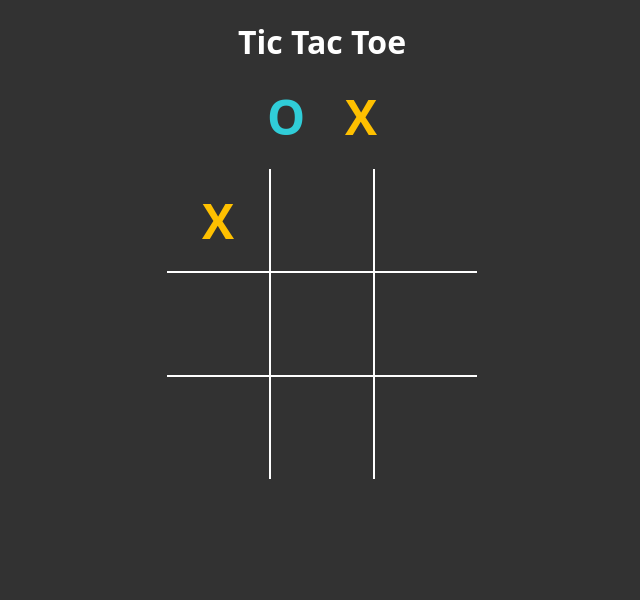
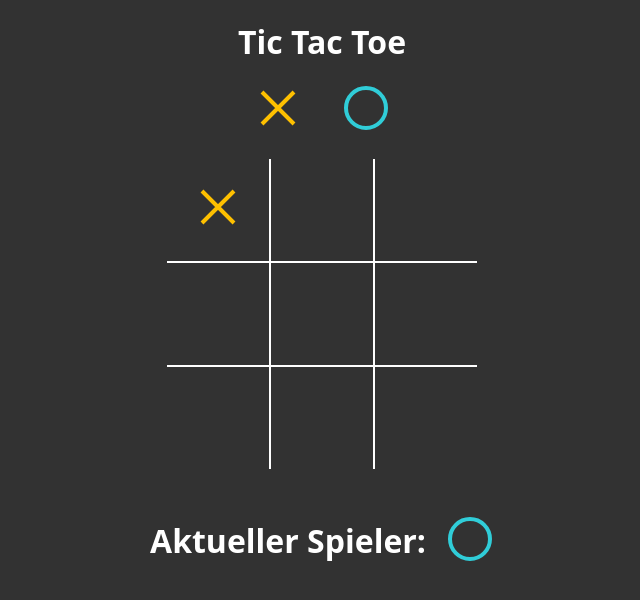
Before and after one commit to MatsStamer/Tic-Tac-Toe-Promt-Engineering, a plain HTML site: page index.html in a window 1280 px wide. Both pictures are taken after a click on the element 536 px from the left and 220 px from the top of the page. Shown: the whole page, without its empty margins (318-958 px from the left). Drawn offline with Linux system fonts and the light colour scheme.

Commit message:
last upload

```diff
--- a/index.html
+++ b/index.html
@@ -10,10 +10,30 @@
 
 <h1>Tic Tac Toe</h1>
 <div class="symbols">
-    <span class="O">O</span>
-    <span class="X">X</span>
+    <span>
+        <svg class="symbol" xmlns="http://www.w3.org/2000/svg" viewBox="0 0 24 24" fill="rgb(254,192,0)">
+            <path d="M4 4L20 20M20 4L4 20" stroke="rgb(254,192,0)" stroke-width="2" />
+        </svg>
+    </span>
+    <span>
+        <svg class="symbol" xmlns="http://www.w3.org/2000/svg" viewBox="0 0 24 24" fill="rgb(254,192,0)">
+            <circle cx="12" cy="12" r="10" stroke="rgb(48,205,216)" stroke-width="2" fill="none"/>
+        </svg>
+    </span>
 </div>
-<div id="content"></div>
-    <script src="script.js"></script>
+<div id="content">
+
+</div>
+<div class="symbols">
+    <div id="winnerSymbolDisplay"></div>
+    <div id="winnerMessage"></div>
+</div>
+<div class="current-player" id="currentPlayerDisplay">
+    <h1>Aktueller Spieler:</h1>
+    <span id="currentSymbolDisplay"></span>
+</div>
+
+
+    <script src="script.js" defer></script>
 </body>
 </html>
--- a/script.js
+++ b/script.js
@@ -1,18 +1,12 @@
-let fields = [
-    null,
-    null,
-    null,
-    null,
-    null,
-    null,
-    null,
-    null,
-    null
-];
+let fields = Array(9).fill(null);
+let currentPlayer = 'X';
+const contentElement = document.getElementById('content');
+const currentPlayerDisplay = document.getElementById('currentPlayerDisplay');
+const currentSymbolDisplay = document.getElementById('currentSymbolDisplay');
+const winnerMessage = document.getElementById('winnerMessage');
+const winnerSymbolDisplay = document.getElementById('winnerSymbolDisplay');
 
-let currentPlayer = 'X';
-
-function init(){
+function init() {
     render();
 }
 
@@ -21,24 +15,77 @@ function render() {
     for (let i = 0; i < 3; i++) {
         html += '<tr>';
         for (let j = 0; j < 3; j++) {
-            const index = i * 3 + j; // Berechnung des Index
-            const cellContent = fields[index] !== null ? `<span class="${fields[index]}">${fields[index]}</span>` : '';
-            html += `<td onclick="cellClicked(${index})">${cellContent}</td>`;
+            const k = i * 3 + j;
+            const cellContent = fields[k] !== null ? getSymbol(fields[k]) : '';
+            html += `<td onclick="cellClicked(${k})">${cellContent}</td>`;
         }
         html += '</tr>';
     }
     html += '</table>';
-    document.getElementById('content').innerHTML = html;
+    contentElement.innerHTML = html;
+    if (!checkWinner() && fields.some(field => field === null)) {
+        currentSymbolDisplay.innerHTML = getSymbol(currentPlayer);
+    } else {
+        currentPlayerDisplay.style.display = 'none';
+    }
+}
+
+function getSymbol(player) {
+    if (player === 'X') {
+        return `
+            <svg class="symbol" xmlns="http://www.w3.org/2000/svg" viewBox="0 0 24 24" fill="rgb(254,192,0)">
+                <path d="M4 4L20 20M20 4L4 20" stroke="rgb(254,192,0)" stroke-width="2" />
+            </svg>`;
+    } else if (player === 'O') {
+        return `
+            <svg class="symbol" xmlns="http://www.w3.org/2000/svg" viewBox="0 0 24 24" fill="rgb(254,192,0)">
+                <circle cx="12" cy="12" r="10" stroke="rgb(48,205,216)" stroke-width="2" fill="none"/>
+            </svg>`;
+    }
+    return '';
 }
 
 function cellClicked(index) {
-    // Überprüfen, ob das Feld bereits besetzt ist
-    if (fields[index] === null) {
-        fields[index] = currentPlayer; // Setze das aktuelle Symbol
-        currentPlayer = currentPlayer === 'X' ? 'O' : 'X'; // Wechsel den Spieler
-        render(); // Board aktualisieren
+    if (fields[index] === null && !checkWinner()) {
+        fields[index] = currentPlayer;
+        if (checkWinner()) {
+            winnerSymbolDisplay.innerHTML = getSymbol(currentPlayer);
+            winnerMessage.textContent = `hat gewonnen!`;
+            setTimeout(resetGame, 5000); // Spiel nach 5 Sekunden zurücksetzen
+        } else if (fields.every(field => field !== null)) {
+            winnerMessage.textContent = `Das Spiel endet unentschieden!`;
+            currentPlayerDisplay.style.display = 'none';
+            setTimeout(resetGame, 5000); // Spiel nach 5 Sekunden zurücksetzen
+        } else {
+            currentPlayer = currentPlayer === 'X' ? 'O' : 'X';
+        }
+        render();
     }
 }
 
-// Initialisiere das Board
+function checkWinner() {
+    const winConditions = [
+        [0, 1, 2],
+        [3, 4, 5],
+        [6, 7, 8],
+        [0, 3, 6],
+        [1, 4, 7],
+        [2, 5, 8],
+        [0, 4, 8],
+        [2, 4, 6]
+    ];
+
+    return winConditions.some(condition => {
+        const [a, b, c] = condition;
+        return fields[a] && fields[a] === fields[b] && fields[a] === fields[c];
+    });
+}
+function resetGame() {
+    fields.fill(null); // Felder zurücksetzen
+    currentPlayer = 'X'; // Aktuellen Spieler zurücksetzen
+    winnerMessage.textContent = ''; // Gewinnernachricht zurücksetzen
+    winnerSymbolDisplay.innerHTML = ''; // Gewinner-Symbol zurücksetzen
+    currentPlayerDisplay.style.display = 'block'; // Aktuellen Spieler wieder anzeigen
+    init();
+}
 init();
--- a/style.css
+++ b/style.css
@@ -12,19 +12,20 @@ h1 {
 .symbols {
     display: flex;
     justify-content: center;
+    align-items: center;
     gap: 40px;
     margin: 10px 0;
     font-size: 24px;
 }
-.X {
-    color: rgb(254,192,0);
-    font-weight: bold;
-    font-size: 48px;
+.symbol {
+    width: 48px; /* Größe der Symbole */
+    height: 48px; /* Größe der Symbole */
 }
-.O {
-    color: rgb(48, 205, 216);
-    font-weight: bold;
-    font-size: 48px;
+.current-player {
+    display: flex;
+    justify-content: center;
+    align-items: center;
+    gap: 20px;
 }
 table {
     border-collapse: collapse;
@@ -47,3 +48,12 @@ tr:nth-child(2) td {
     border-top: 2px solid white;
     border-bottom: 2px solid white;
 }
+.winner-message {
+    margin-top: 20px;
+    font-size: 24px;
+    color: rgb(254,192,0);
+}
+.winner-symbol {
+    margin-top: 10px;
+    font-size: 48px; /* Größe des SVG-Symbols */
+}
```
